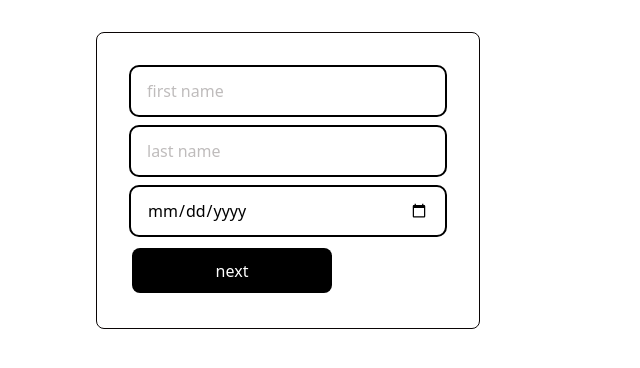
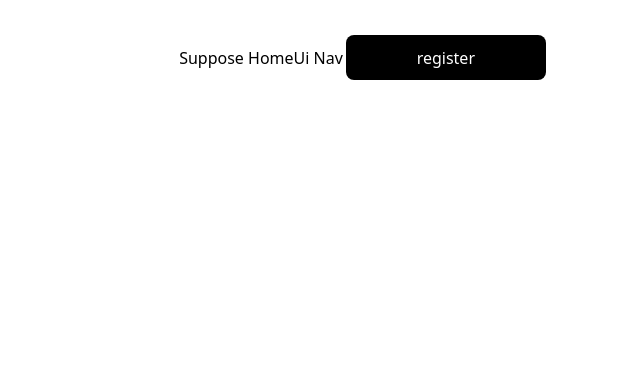
Before and after one commit to DivyaGaurav21/js--react-2k26, a React (Vite) app in the folder react-devlop/: page /infinite-que1 in a window 1280 px wide. Shown: the top 368 px of the page, without its empty margins (276-916 px from the left). Built offline with nearby package versions, Linux system fonts and the light colour scheme.

Commit message:
machine coding : multistep form

```diff
--- a/react-devlop/src/App.jsx
+++ b/react-devlop/src/App.jsx
@@ -94,7 +94,8 @@
 
 
 import './App.css'
-import MultiStepForm from './components/question/MultiStepForm';
+import HomeUi from './components/question/modal/HomeUi';
+// import MultiStepForm from './components/question/MultiStepForm';
 // import Tabs from './components/question/tabs/Tabs';
 // import FullyControlledForm from './components/question/FullyControlledForm';
 // import TodoList from './components/question/TodoList';
@@ -120,7 +121,8 @@ function App() {
       {/* <TodoList/> */}
       {/* <FullyControlledForm/> */}
       {/* <Tabs/> */}
-      <MultiStepForm/>
+      {/* <MultiStepForm/> */}
+      <HomeUi/>
     </>
   )
 }
--- a/react-devlop/src/components/question/MultiStepForm.jsx
+++ b/react-devlop/src/components/question/MultiStepForm.jsx
@@ -1,26 +1,24 @@
-
-
 // MULTI STEP FORM
-
 import React, { useState } from "react";
 
-let initalState = {
+const formInitialState = {
   firstName: "",
   lastName: "",
   dob: "",
-    phone: "",
+  gender: "",
+  mobile: "",
   email: "",
   address: "",
   loanType: "",
-    loanAmount: "",
-    annualIncome: ""
+  annualIncome: "",
+  loanAmount: ""
 }
 
 const MultiStepForm = () => {
+  const [formData, setFormData] = useState(formInitialState)
   const [step, setStep] = useState(1);
-  const [formData, setFormData] = useState(initalState)
 
-  const fieldChangeHandler = (e) => {
+  const onFieldChange = (e) => {
     const { name, value } = e.target;
     setFormData(prev => (
       {
@@ -32,108 +30,116 @@ const MultiStepForm = () => {
 
   const formSubmitHandler = (e) => {
     e.preventDefault();
-    console.log(formData, "xx")
-    setFormData(initalState);
+    console.log(formData);
+    alert("form submitted")
+    setFormData(formInitialState);
   }
 
-  return (
-    <section className="max-w-sm">
+  const nextStepFirst = () => {
+    if (!formData.firstName || !formData.lastName || !formData.dob || !formData.gender) {
+      alert("please fill form")
+      return;
+    }
+    setStep(step => step + 1)
+  }
 
-      <div>
-
+  return <section>
     <form onSubmit={formSubmitHandler}>
-          {step === 1 && (
-            <div className="flex flex-col gap-2">
+      {step === 1 && <>
+        <p>Personam Detail Form</p>
         <input
           name="firstName"
           type="text"
-                placeholder="first name"
           value={formData.firstName}
-                onChange={fieldChangeHandler}
+          onChange={onFieldChange}
+          placeholder="Enter First Name"
         />
         <input
           name="lastName"
           type="text"
-                placeholder="last name"
           value={formData.lastName}
-                onChange={fieldChangeHandler}
+          onChange={onFieldChange}
+          placeholder="Enter Last Name"
         />
         <input
           name="dob"
           type="date"
-                placeholder="Date of Birth"
           value={formData.dob}
-                onChange={fieldChangeHandler}
+          onChange={onFieldChange}
+          placeholder="Enter DOB"
         />
-              <button className="btn" onClick={() => setStep(step => step + 1)}>next</button>
-            </div>
-          )}
-          {step === 2 && (
-            <div className="flex flex-col gap-2">
+        <select
+          name="gender"
+          value={formData.gender}
+          onChange={onFieldChange}
+        >
+          <option value="">select gender</option>
+          <option value="male">Male</option>
+          <option value="female">Female</option>
+          <option value="other">Other</option>
+        </select>
+        <button className="btn" type="button" onClick={nextStepFirst}>next</button>
+      </>}
+      {step === 2 && <>
+        <p> Contact Detail Form</p>
         <input
-                name="phone"
+          name="mobile"
           type="text"
-                placeholder="Enter Phone Number"
-                value={formData.phone}
-                onChange={fieldChangeHandler}
+          value={formData.mobile}
+          onChange={onFieldChange}
+          placeholder="Enter Mob No"
         />
         <input
           name="email"
           type="text"
-                placeholder="abc...@gmail.com"
           value={formData.email}
-                onChange={fieldChangeHandler}
+          onChange={onFieldChange}
+          placeholder="Enter Email"
         />
         <textarea
           name="address"
-                placeholder="your Address"
           value={formData.address}
-                onChange={fieldChangeHandler}
+          onChange={onFieldChange}
+          placeholder="Enter Your Address"
         />
-              <div className="flex flex-row justify-between">
-                <button className="btn" onClick={() => setStep(step => step - 1)}>prev</button>
-                <button className="btn" onClick={() => setStep(step => step + 1)}>next</button>
+        <div className="flex flex-row gap-1">
+          <button className="btn" type="button" onClick={() => setStep(step => step - 1)}>prev</button>
+          <button className="btn" type="button" onClick={() => setStep(step => step + 1)}>next</button>
         </div>
-            </div>
-          )}
-          {step === 3 && (
-            <div className="flex flex-col gap-2">
+      </>}
+      {step === 3 && <>
+        <p>Loan Apply Form</p>
         <select
           name="loanType"
-                placeholder="Loan Amount"
           value={formData.loanType}
-                onChange={fieldChangeHandler}
+          onChange={onFieldChange}
         >
-                <option value="">select loan type</option>
-                <option value="car">car loan</option>
-                <option value="home">Home loan</option>
+          <option value="">Loan Type</option>
+          <option value="car">Car</option>
+          <option value="home">Home</option>
+          <option value="personal">Personal</option>
         </select>
+        <input
+          name="annualIncome"
+          type="number"
+          value={formData.annualIncome}
+          onChange={onFieldChange}
+          placeholder="Your Annual Income"
+        />
         <input
           name="loanAmount"
           type="number"
-                placeholder="Loan Amount"
           value={formData.loanAmount}
-                onChange={fieldChangeHandler}
+          onChange={onFieldChange}
+          placeholder="Enter Loan Amount"
         />
-              <input
-                name="annualIncome"
-                type="number"
-                placeholder="Annual Income"
-                value={formData.annualIncome}
-                onChange={fieldChangeHandler}
-              />
-              <div className="flex flex-row justify-between">
-                <button className="btn" onClick={() => setStep(step => step - 1)}>prev</button>
-                <button className="btn" type="submit">Submit</button>
+        <div>
+          <button className="btn" type="button" onClick={() => setStep(step => step - 1)}>prev</button>
+          <button className="btn" type="submit">Apply Loan</button>
         </div>
-            </div>
-          )}
+      </>}
     </form>
-
-      </div>
-
-    </section>
-  );
+  </section>;
 };
 
 export default MultiStepForm;
--- /dev/null
+++ b/react-devlop/src/components/question/modal/HomeUi.jsx
@@ -0,0 +1,24 @@
+//create a modal
+
+import React, { useState } from "react";
+import Modal from "./Modal";
+
+const HomeUi = () => {
+    const [isOpen , setIsOpen] = useState(false);
+
+  return <div c>
+    <span>Suppose HomeUi Nav</span>
+    {
+        isOpen && (
+            <Modal
+               isOpen={isOpen}
+               onClose={() => setIsOpen(false)}
+            >modal Content
+            </Modal>
+        )
+    }
+    <button className="btn" onClick={() => setIsOpen(isOpen => !isOpen)}>register</button>
+  </div>;
+};
+
+export default HomeUi;
--- /dev/null
+++ b/react-devlop/src/components/question/modal/Modal.jsx
@@ -0,0 +1,150 @@
+// import React, { useState } from "react";
+
+// const Modal = ({ setIsOpen }) => {
+
+//     const [formData, setFormData] = useState({
+//         name: "",
+//         email: "",
+//         password: "",
+//         confirmPassword: "",
+//     });
+
+//     const [error, setError] = useState("");
+
+//     const handleChange = (e) => {
+//         setFormData({
+//             ...formData,
+//             [e.target.name]: e.target.value,
+//         });
+//     };
+
+//     const handleSubmit = (e) => {
+//         e.preventDefault();
+
+//         if (formData.password !== formData.confirmPassword) {
+//             setError("Passwords do not match");
+//             return;
+//         }
+
+//         console.log(formData);
+//         alert("Form Submitted Successfully");
+
+//         setError("");
+//         setIsOpen(false);
+//         setFormData({
+//             name: "",
+//             email: "",
+//             password: "",
+//             confirmPassword: "",
+//         });
+//     };
+
+
+//     return (
+//           <div className="absolute inset-0 flex justify-center items-center bg-gray-700">
+//             <div className="bg-white p-6 rounded shadow w-96 relative">
+
+//                 {/* Close Button */}
+//                 <button
+//                     onClick={() => setIsOpen(false)}
+//                     className="absolute top-2 right-2 text-red-500"
+//                 >
+//                     ✕
+//                 </button>
+
+//                 <h2 className="text-xl font-bold mb-4 text-center">
+//                     Register
+//                 </h2>
+
+//                 <form onSubmit={handleSubmit}>
+//                     <input
+//                         type="text"
+//                         name="name"
+//                         placeholder="Name"
+//                         className="border w-full p-2 mb-3"
+//                         value={formData.name}
+//                         onChange={handleChange}
+//                     />
+
+//                     <input
+//                         type="email"
+//                         name="email"
+//                         placeholder="Email"
+//                         className="border w-full p-2 mb-3"
+//                         value={formData.email}
+//                         onChange={handleChange}
+//                     />
+
+//                     <input
+//                         type="password"
+//                         name="password"
+//                         placeholder="Password"
+//                         className="border w-full p-2 mb-3"
+//                         value={formData.password}
+//                         onChange={handleChange}
+//                     />
+
+//                     <input
+//                         type="password"
+//                         name="confirmPassword"
+//                         placeholder="Confirm Password"
+//                         className="border w-full p-2 mb-2"
+//                         value={formData.confirmPassword}
+//                         onChange={handleChange}
+//                     />
+
+//                     {error && (
+//                         <p className="text-red-500 text-sm mb-2">
+//                             {error}
+//                         </p>
+//                     )}
+
+//                     <button
+//                         type="submit"
+//                         className="bg-green-500 text-white w-full py-2 rounded"
+//                     >
+//                         Submit
+//                     </button>
+//                 </form>
+//             </div>
+//         </div>
+//     )
+
+
+// };
+
+// export default Modal;
+
+// -------------
+
+import React from "react";
+
+const Modal = ({ isOpen, onClose, children }) => {
+  if (!isOpen) return null;
+
+  return (
+    <div className="fixed inset-0 z-50 flex items-center justify-center">
+
+      {/* Overlay */}
+      <div
+        className="absolute inset-0 bg-black/50"
+        onClick={onClose}
+      />
+
+      {/* Modal Content */}
+      <div className="relative bg-white w-96 p-6 rounded-lg shadow-lg z-10">
+
+        <button
+          className="absolute top-2 right-2 text-gray-500 hover:text-black"
+          onClick={onClose}
+        >
+          ✖
+        </button>
+
+        {children}
+      </div>
+    </div>
+  );
+};
+
+export default Modal;
--- a/react-devlop/src/index.css
+++ b/react-devlop/src/index.css
@@ -53,10 +53,21 @@ textarea{
 select{
   width: 100%;
   padding: 8px;
-  font-size: 12px;
+  font-size: 15px;
   border-radius: 10px;
   border: 2px solid #000000;
   outline: none;
   transition: all 0.3s ease;
   background-color: #fff;
 }
+form{
+  display: flex;
+  flex-direction: column;
+  gap: 8px;
+}
+
+p{
+  text-align: left;
+  font-size: large;
+  font-weight: 600;
+}
```
Lines whose indentation alone changed are shown as unchanged.
